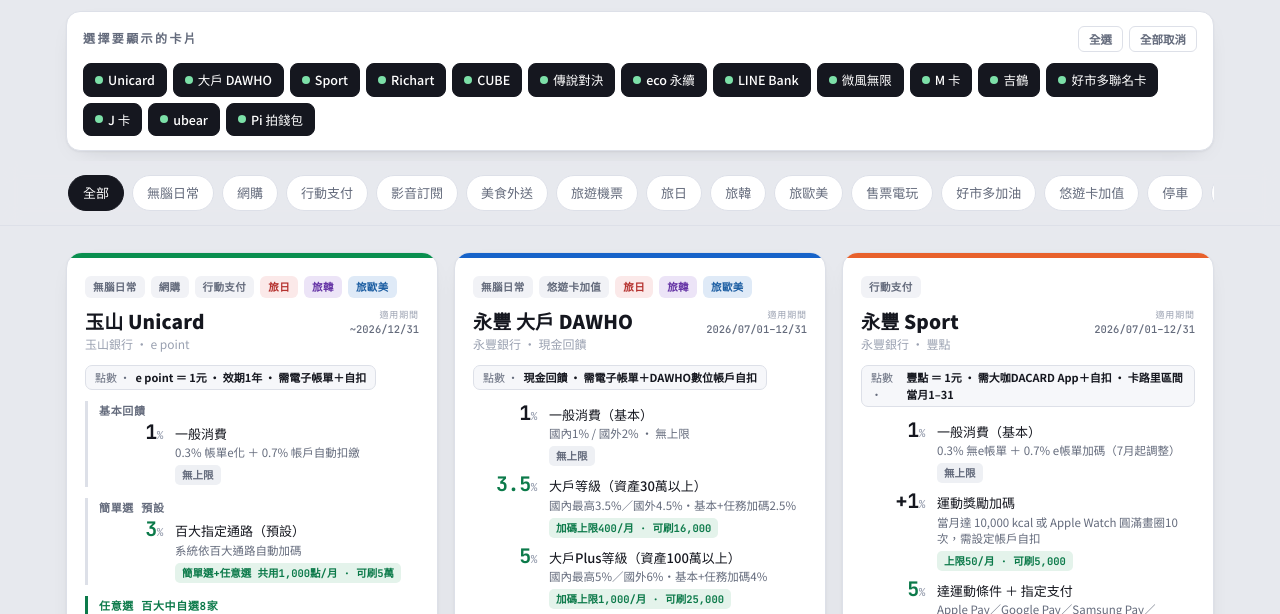
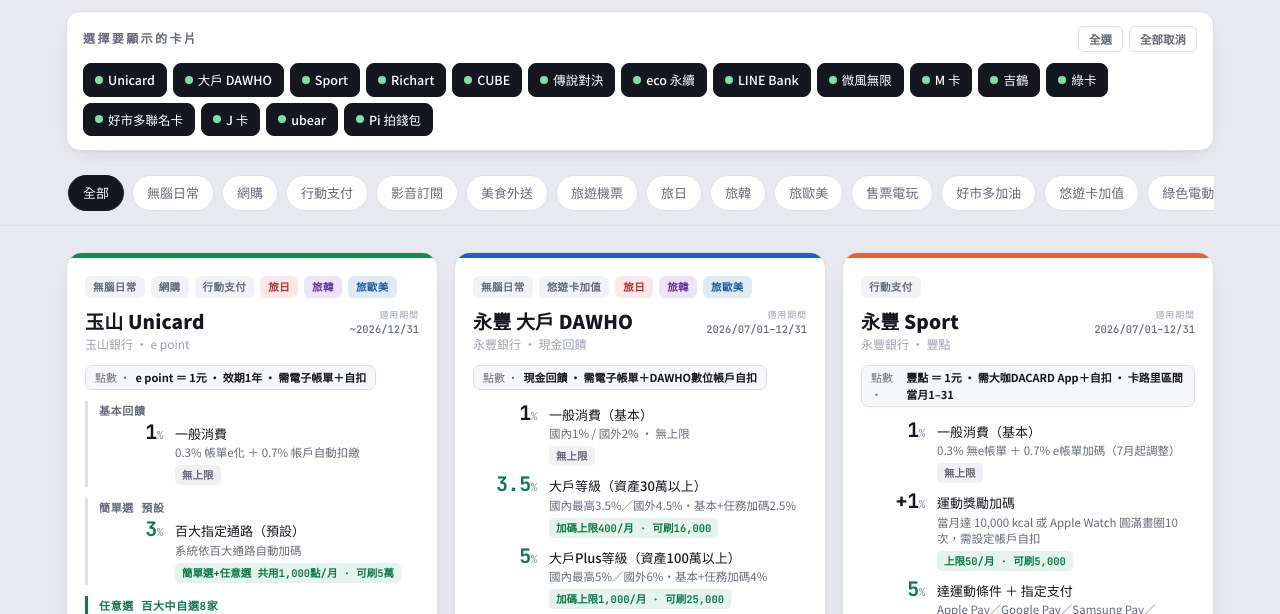
Before and after one commit to nctuwanglin/credit-card-guide, a plain HTML site: page index.html in a window 1280 px wide. Shown: the part 139-753 px from the top of the page. Drawn offline with Linux system fonts and the light colour scheme.

Commit message:
update: 新增聯邦綠卡（綠色消費6%/代扣繳1%）＋綠色電動車情境

```diff
--- a/index.html
+++ b/index.html
@@ -465,6 +465,22 @@
   },
 
   {
+    id:"green",
+    name:"聯邦 綠卡", issuer:"聯邦銀行 · 現金回饋", rail:"#3a9e57",
+    url:"https://card.ubot.com.tw/CardDetail/cardDetail204",
+    valid:"2026 · 綠色活動期間見官網", tags:["綠色電動車"],
+    pts:"現金回饋 · 需電子帳單",
+    tiers:[
+      {rate:"1",label:"國內一般消費（基本）",sub:"國外 2% · 需電子帳單",cap:"無上限"},
+      {rate:"6",hi:true,label:"指定綠色通路（加碼5%）",sub:"電動車充電(Tesla／Gogoro／eMoving)、共享交通(GoShare／WeMo／iRent)、生機選品(聖德科斯／里仁／棉花田)、綠色公益",cap:"上限150元/月 · 可刷3,000"},
+      {rate:"2",label:"一卡通自動加值",sub:"iPASS MONEY 儲值金",cap:"無上限"},
+      {rate:"1",label:"代扣繳（水電瓦斯電信停車費）",sub:"需電子帳單",cap:"上限100元/月 · 可刷10,000"},
+    ],
+    note:"綠色消費與電動車充電主力卡。一般消費國內1%／國外2%無上限。",
+    alert:"綠色6%等加碼活動期間依官網公告，請自行確認最新期間。"
+  },
+
+  {
     id:"costco",
     name:"富邦 好市多聯名卡", issuer:"台北富邦 · 好多金", rail:"#e4002b",
     url:"https://www.fubon.com/banking/Personal/credit_card/all_card/Costco/costco.htm",
@@ -528,7 +544,7 @@
   },
 ];
 
-const scenarios = ["全部","無腦日常","網購","行動支付","影音訂閱","美食外送","旅遊機票","旅日","旅韓","旅歐美","售票電玩","好市多加油","悠遊卡加值","停車","保費"];
+const scenarios = ["全部","無腦日常","網購","行動支付","影音訂閱","美食外送","旅遊機票","旅日","旅韓","旅歐美","售票電玩","好市多加油","悠遊卡加值","綠色電動車","停車","保費"];
 let activeScenario = "全部";
 let visibleCards = new Set(cards.map(c=>c.id));
 
```
